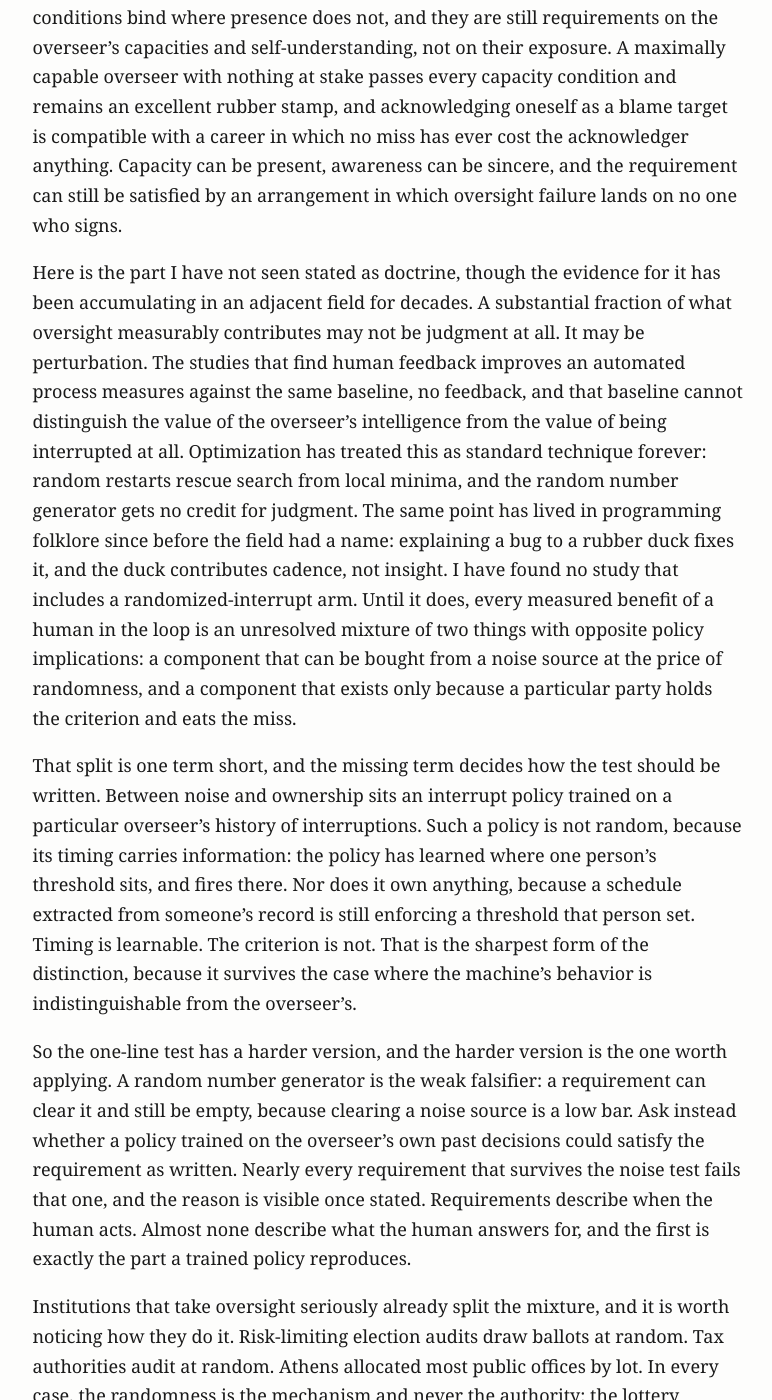
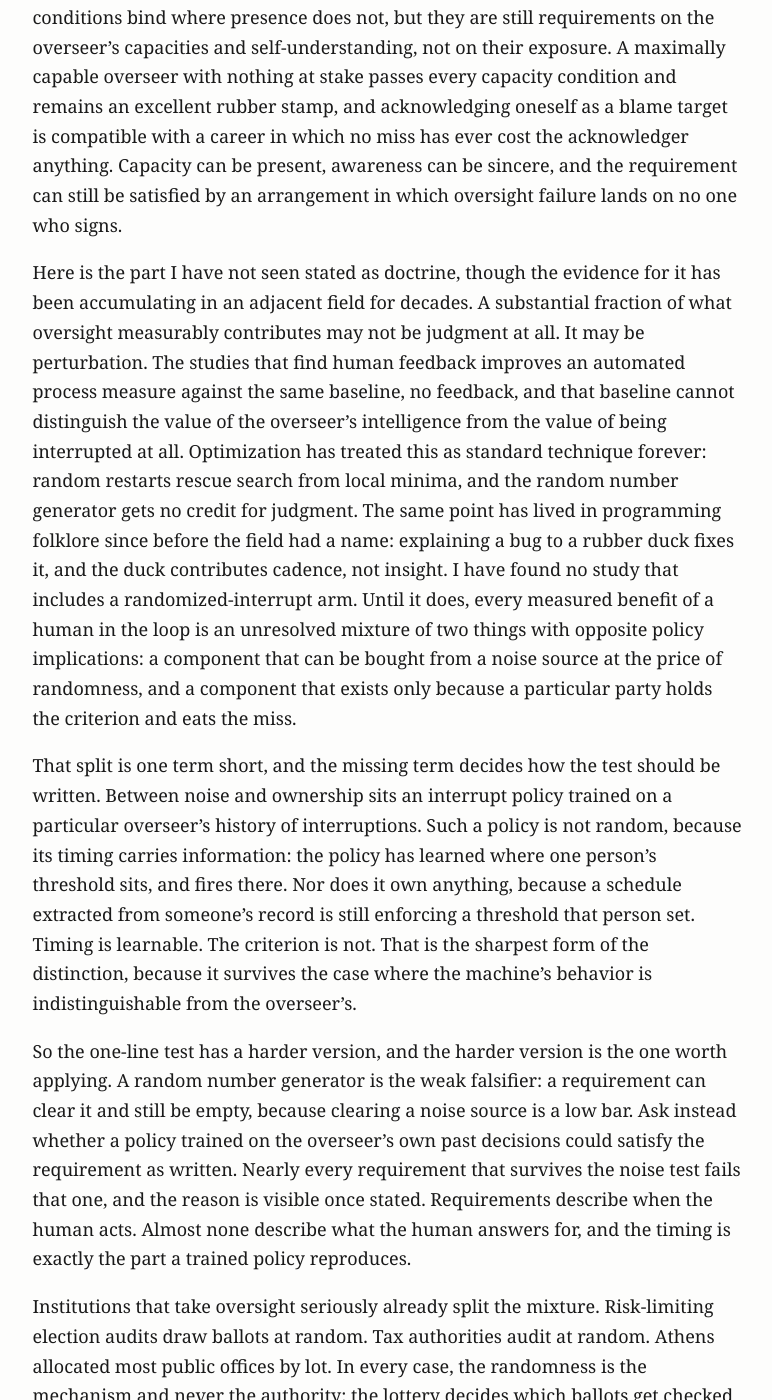
Before and after one commit to MajorLift/blog, a Jekyll site: the page built from _posts/2026-07-28-an-oversight-requirement-a-rng-could-satisfy.md, in a window 1280 px wide and 1400 px high, scrolled down 1080 px. Shown: the whole window, without its empty margins (252-1024 px from the left). Built offline with Jekyll 4.4.1, drawn with Linux system fonts in a browser that asks for light colours; some of the changed text lies outside the part shown.

Commit message:
Publish the proofread pass, including the essay a live application links as its lead read
Six posts carrying mechanical corrections from the 2026-08-10 pass:
ambiguous pronouns given their antecedents, "constrained at" to
"constrained to", "Instead they move" to "Instead these mechanisms move",
"Should it match" to "Should the script arm match". No content changed.

These sat uncommitted for five days while the live site served the earlier
text. That matters more than it looks: the fellowship application names
when-if-ever-agents-stop-needing-us as its lead read, so the version an
evaluator opens is whichever one is deployed, and it was the unedited one.

```diff
--- a/_posts/2026-07-28-an-oversight-requirement-a-rng-could-satisfy.md
+++ b/_posts/2026-07-28-an-oversight-requirement-a-rng-could-satisfy.md
@@ -46,7 +46,7 @@ in which oversight failure lands on no one who signs.
 Here is the part I have not seen stated as doctrine, though the evidence for it has
 been accumulating in an adjacent field for decades. A substantial fraction of what
 oversight measurably contributes may not be judgment at all. It may be perturbation.
-The studies that find human feedback improves an automated process measures against
+The studies that find human feedback improves an automated process measure against
 the same baseline, no feedback, and that baseline cannot distinguish the value of the
 overseer's intelligence from the value of being interrupted at all. Optimization has
 treated this as standard technique forever: random restarts rescue search from local
@@ -73,18 +73,17 @@ still be empty, because clearing a noise source is a low bar. Ask instead whethe
 trained on the overseer's own past decisions could satisfy the requirement as written.
 Nearly every requirement that survives the noise test fails that one, and the reason is
 visible once stated. Requirements describe when the human acts. Almost none describe what
-the human answers for, and the first is exactly the part a trained policy reproduces.
+the human answers for, and the timing is exactly the part a trained policy reproduces.
 
-Institutions that take oversight seriously already split the mixture, and it is worth
-noticing how they do it. Risk-limiting election audits draw ballots at random. Tax
+Institutions that take oversight seriously already split the mixture. Risk-limiting
+election audits draw ballots at random. Tax
 authorities audit at random. Athens allocated most public offices by lot. In every
 case, the randomness is the mechanism and never the authority: the lottery decides
 which ballots get checked precisely so that no official's discretion can be captured,
 while the decision that elections shall be audited, to what confidence level, and what
 happens when the audit fails, is owned by a named institution that answers for it.
 Noise inside an owned criterion is mature oversight design. Noise as the criterion is
-nothing at all. The institutions that use randomness best are the ones that would never
-mistake it for an overseer.
+nothing at all.
 
 So the requirement worth writing has two elements, and neither is presence. First,
 criterion ownership: a named party holds the success criterion, including the right to
```
Also changed, not shown: other parts of _posts/2026-07-28-an-oversight-requirement-a-rng-could-satisfy.md (+1 -1 lines), _posts/2026-07-24-when-if-ever-agents-stop-needing-us.md (+9 -9 lines), _posts/2026-07-25-ai-as-scaffold-not-oracle.md (+2 -2 lines), _posts/2026-07-26-gates-not-reminders.md (+4 -4 lines), _posts/2026-07-26-when-the-agent-stands-to-lose-something.md (+26 -10 lines), _posts/2026-07-30-where-a-second-opinion-comes-from.md (+3 -3 lines).
